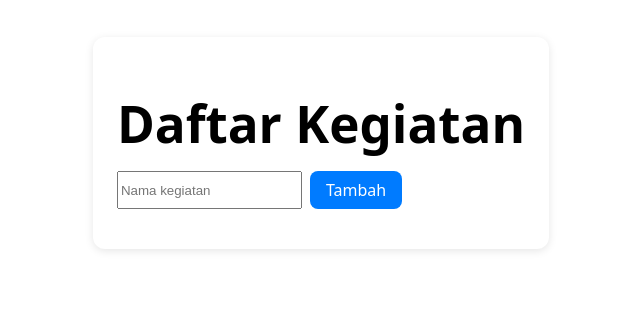
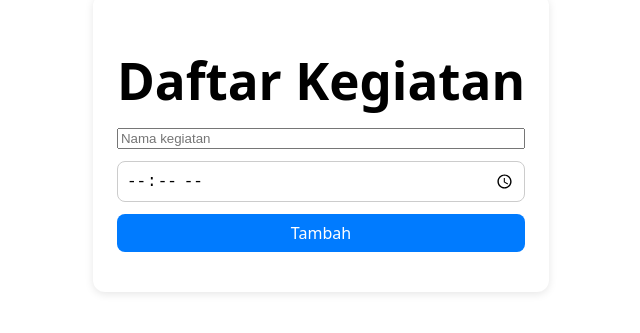
Before and after one commit to Daffa-09/32-pbk-uts-233510462, a Vue app: page / in a window 1280 px wide. Shown: the part 257-590 px from the top of the page, without its empty margins (319-959 px from the left). Built offline with nearby package versions, Linux system fonts and the light colour scheme.

Commit message:
Penambahan Fitur Waktu

```diff
--- a/src/App.vue
+++ b/src/App.vue
@@ -4,13 +4,17 @@
 
     <form @submit.prevent="tambahKegiatan">
       <input v-model="kegiatanBaru" placeholder="Nama kegiatan" required />
+      <input v-model="waktuBaru" type="time" required />
       <button type="submit">Tambah</button>
     </form>
 
     <ul>
       <li v-for="(kegiatan, index) in daftarKegiatan" :key="index">
         <input type="checkbox" v-model="kegiatan.selesai" />
-        <span>{{ kegiatan.nama }}</span>
+        <div class="info">
+          <span>{{ kegiatan.nama }}</span>
+          <small>{{ kegiatan.waktu }}</small>
+        </div>
       </li>
     </ul>
   </div>
@@ -20,15 +24,18 @@
 import { ref } from 'vue'
 
 const kegiatanBaru = ref('')
+const waktuBaru = ref('')
 const daftarKegiatan = ref([])
 
 const tambahKegiatan = () => {
-  if (kegiatanBaru.value.trim()) {
+  if (kegiatanBaru.value.trim() && waktuBaru.value) {
     daftarKegiatan.value.push({
       nama: kegiatanBaru.value,
+      waktu: waktuBaru.value,
       selesai: false,
     })
     kegiatanBaru.value = ''
+    waktuBaru.value = ''
   }
 }
 </script>
@@ -41,7 +48,7 @@ const tambahKegiatan = () => {
   background-color: #fff;
   border-radius: 12px;
   box-shadow: 0 2px 8px rgba(0, 0, 0, 0.1);
-  color: #000; /* Warna default hitam */
+  color: #000;
 }
 
 h1 {
@@ -52,12 +59,13 @@ h1 {
 
 form {
   display: flex;
-  gap: 0.5rem;
+  flex-direction: column;
+  gap: 0.75rem;
   margin-bottom: 1rem;
 }
 
-input[type="text"] {
-  flex: 1;
+input[type="text"],
+input[type="time"] {
   padding: 0.5rem;
   font-size: 1rem;
   border: 1px solid #ccc;
@@ -87,11 +95,17 @@ ul {
 li {
   display: flex;
   align-items: center;
-  gap: 0.5rem;
+  gap: 0.75rem;
   margin-bottom: 0.75rem;
 }
 
-span {
-  color: #000;
+.info {
+  display: flex;
+  flex-direction: column;
+}
+
+.info small {
+  font-size: 0.8rem;
+  color: #333;
 }
 </style>
```
